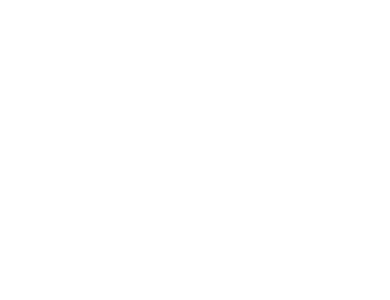
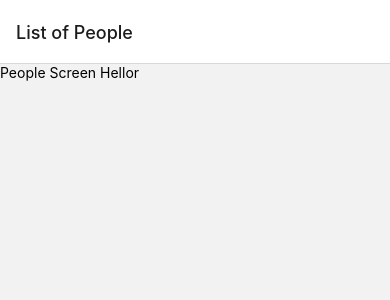
Before and after one commit to auza0002/ReactNativeGifter, a React Native app: screen / in a window 390 px wide. Shown: the top 300 px of the page. Built offline with nearby package versions, Linux system fonts and the light colour scheme.

Commit message:
stack added

```diff
--- a/App.js
+++ b/App.js
@@ -1,10 +1,21 @@
 import { StatusBar } from "expo-status-bar";
 import { useState, useEffec } from "react";
 import { StyleSheet, Text, View } from "react-native";
+// screens
+import PeopleScreen from "./screens/PeopleScreen/PeopleScreen";
+// screens
+// navigation
+import { NavigationContainer } from "@react-navigation/native";
+import { createNativeStackNavigator } from "@react-navigation/native-stack";
+// navigation
+// context
 import { MyDataProvider } from "./context/AsyncStorage";
+// context
+// safe area
 import { SafeAreaView, SafeAreaProvider } from "react-native-safe-area-context";
-import PeopleScreen from "./screens/PeopleScreen/PeopleScreen";
+// safe area
 
+const Stack = createNativeStackNavigator();
 export default function App() {
   return (
     <MyDataProvider>
@@ -12,7 +23,13 @@
         <SafeAreaView
           style={{ flex: 1 }}
           edges={["right", "bottom", "left", "top"]}
-        ></SafeAreaView>
+        >
+          <NavigationContainer>
+            <Stack.Navigator>
+              <Stack.Screen name="List of People" component={PeopleScreen} />
+            </Stack.Navigator>
+          </NavigationContainer>
+        </SafeAreaView>
       </SafeAreaProvider>
     </MyDataProvider>
   );
--- a/screens/PeopleScreen/PeopleScreen.js
+++ b/screens/PeopleScreen/PeopleScreen.js
@@ -2,7 +2,7 @@
 const PeopleScreen = () => {
   return (
     <View>
-      <Text>People Screen</Text>
+      <Text>People Screen Hellor</Text>
     </View>
   );
 };
```
